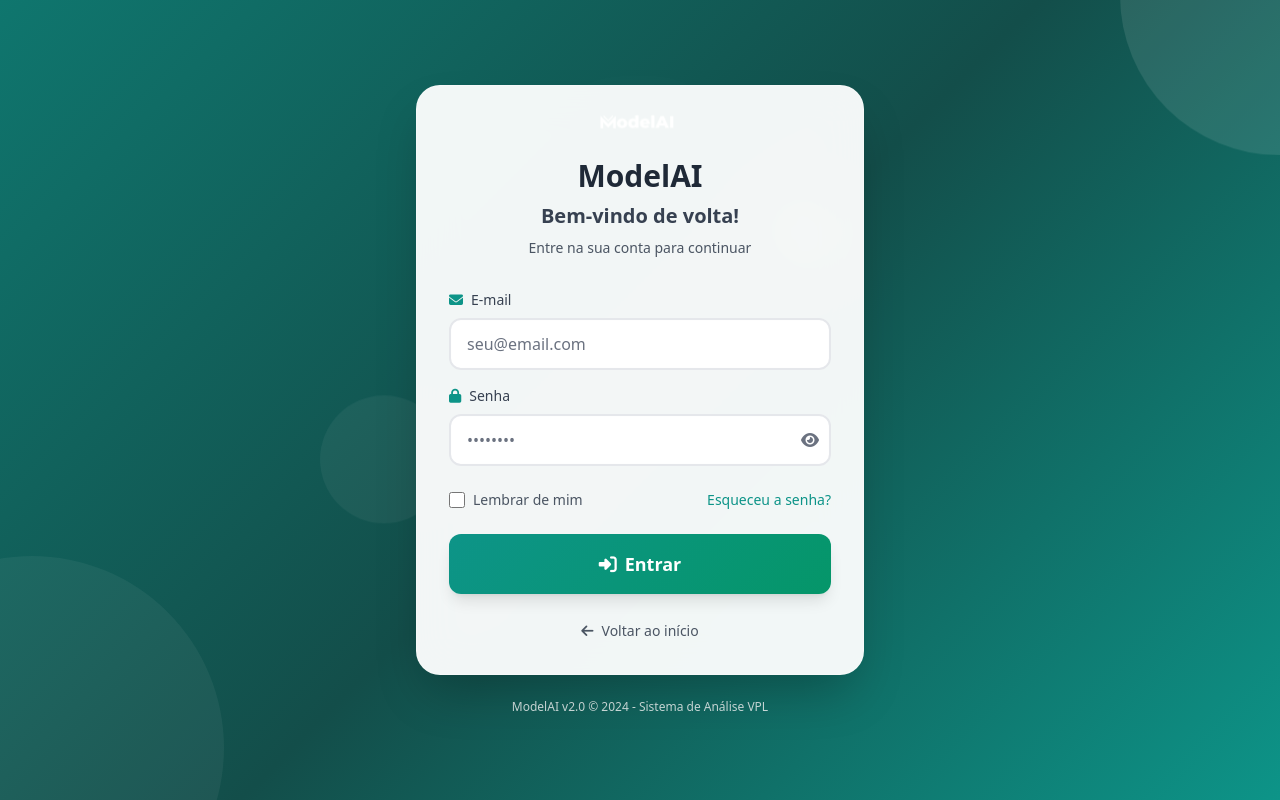
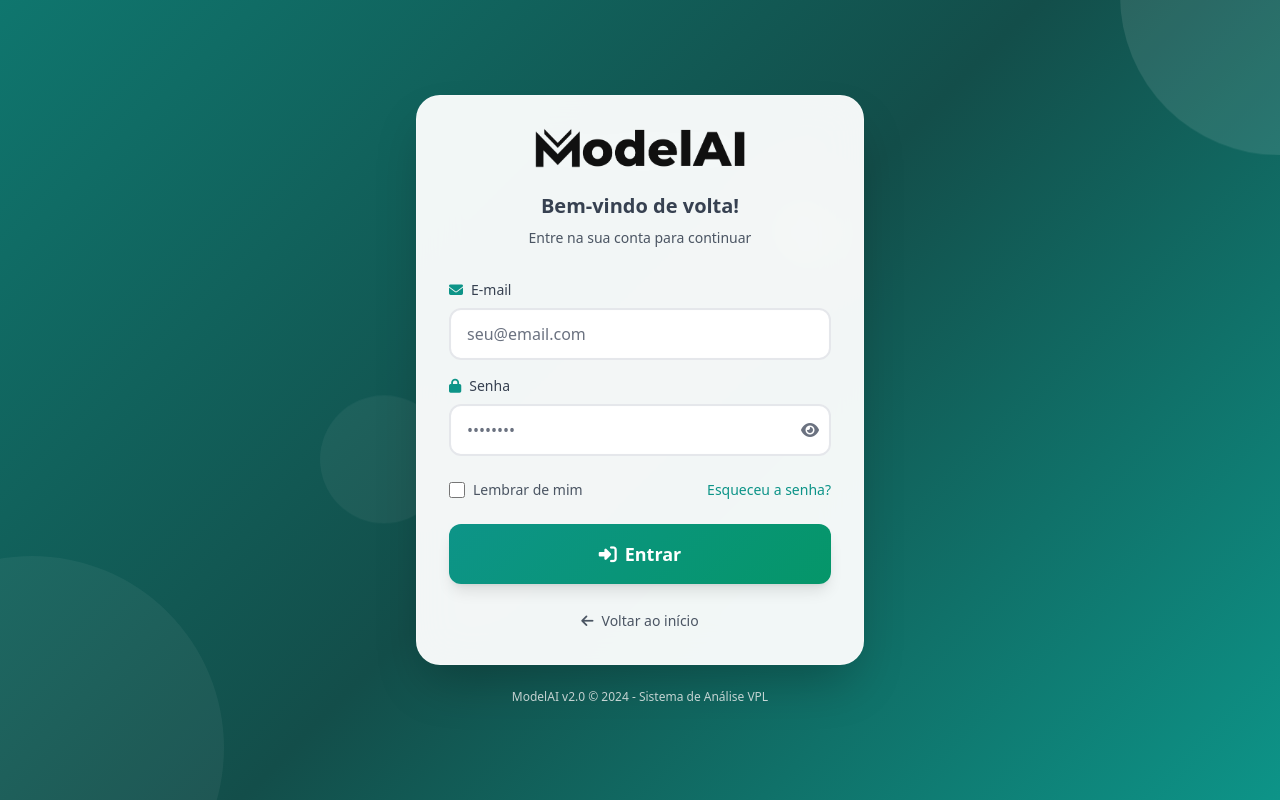
Before and after one commit to laducci/ModelAI2, a website: page public/login.html in a window 1280 px wide. Drawn offline with nearby package versions, Linux system fonts and the light colour scheme.

Commit message:
Visual Login

```diff
--- a/public/login.html
+++ b/public/login.html
@@ -66,9 +66,8 @@
             <!-- Logo and Title -->
             <div class="text-center mb-8">
                 <div class="mb-6">
-                    <img src="images/Logo-ModelAI-positiva.png" alt="ModelAI Logo" class="w-20 h-auto mx-auto logo-glow floating-animation">
+                    <img src="./images/Logo-ModelAI-negativa - Escrita.png" alt="ModelAI Logo" class="w-30 h-10 mx-auto logo-glow">
                 </div>
-                <h1 class="text-3xl font-bold text-gray-800 mb-2">ModelAI</h1>
                 <h2 class="text-xl font-semibold text-gray-700 mb-2">Bem-vindo de volta!</h2>
                 <p class="text-gray-600 text-sm">Entre na sua conta para continuar</p>
             </div>
```
Also changed, not shown: public/images/Logo-ModelAI-negativa - Escrita.png (added).
